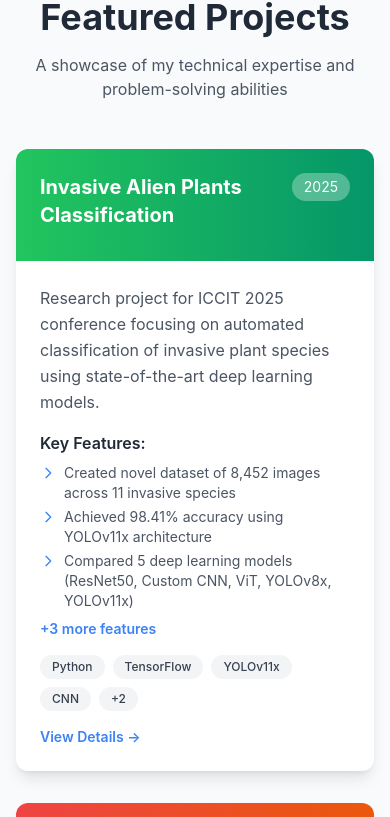
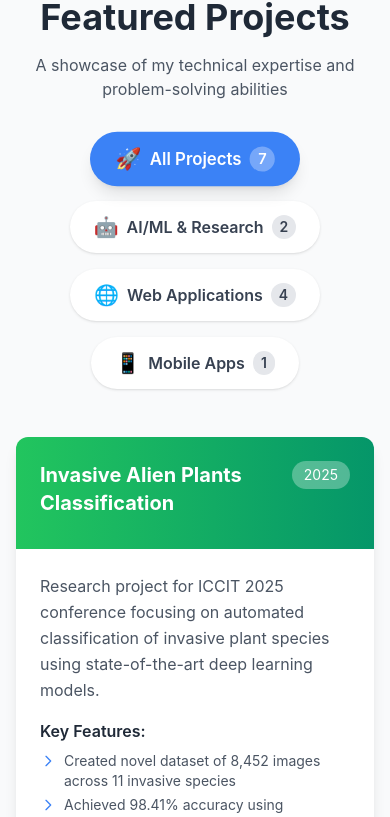
Before and after one commit to Kaoserahamed/Portfolio, a React (Create React App) app: page / in a window 390 px wide. Shown: the part 5596-6413 px from the top of the page. Built offline with nearby package versions, Linux system fonts and the light colour scheme.

Commit message:
Add category filtering for projects (AI/ML, Web, Mobile)

```diff
--- a/src/components/Projects.js
+++ b/src/components/Projects.js
@@ -3,11 +3,20 @@ import ProjectDetail from './ProjectDetail';
 
 const Projects = () => {
   const [selectedProject, setSelectedProject] = useState(null);
+  const [activeCategory, setActiveCategory] = useState('all');
 
-  const projects = [
+  const categories = [
+    { id: 'all', name: 'All Projects', icon: '🚀' },
+    { id: 'ai-ml', name: 'AI/ML & Research', icon: '🤖' },
+    { id: 'web', name: 'Web Applications', icon: '🌐' },
+    { id: 'mobile', name: 'Mobile Apps', icon: '📱' },
+  ];
+
+  const allProjects = [
     {
       title: 'Invasive Alien Plants Classification',
       year: '2025',
+      category: 'ai-ml',
       subtitle: 'Deep Learning for Ecological Conservation',
       description: 'Research project for ICCIT 2025 conference focusing on automated classification of invasive plant species using state-of-the-art deep learning models.',
       fullDescription: 'This research addresses the ecological threat of invasive alien plants in Bangladesh through deep learning. A dataset of 8,452 images representing 11 invasive species was collected from diverse ecological sites across the Sylhet region. The study demonstrates that YOLOv11x achieves 98.41% classification accuracy, enabling reliable identification for early detection and mitigation efforts.',
@@ -51,6 +60,7 @@ const Projects = () => {
     {
       title: 'Smart Traffic Management System',
       year: '2024',
+      category: 'ai-ml',
       subtitle: 'AI-Powered Traffic Light Control with Reinforcement Learning',
       description: 'An intelligent traffic light control system using Proximal Policy Optimization (PPO) reinforcement learning to optimize traffic flow at intersections and reduce congestion.',
       fullDescription: 'This project implements an AI-powered traffic light controller that learns optimal signal timing strategies through reinforcement learning. Unlike traditional fixed-time controllers, the system adapts to real-time traffic conditions using PPO algorithm with actor-critic architecture, achieving 30-50% reduction in average waiting time.',
@@ -94,6 +104,7 @@ const Projects = () => {
     {
       title: 'Task – Travel & Adventure Platform',
       year: '2025',
+      category: 'web',
       subtitle: 'Marketplace Connecting Travelers with Tour Companies',
       description: 'A comprehensive web-based travel platform that connects adventure lovers with multiple tour companies, offering personalized AI-based recommendations and seamless booking experiences.',
       fullDescription: 'Task is a travel marketplace designed to simplify trip planning by aggregating tour packages from multiple companies in one place. Users can explore destinations, compare packages, receive AI-powered recommendations, and book trips directly. The platform serves travelers, tour companies, and administrators with role-specific features and real-time communication.',
@@ -137,6 +148,7 @@ const Projects = () => {
     {
       title: 'E-Commerce & Food Delivery Platforms',
       year: '2025',
+      category: 'web',
       description: 'Full-stack e-commerce and food delivery applications with complete order management systems.',
       technologies: ['React', 'Node.js', 'MongoDB', 'REST API'],
       highlights: [
@@ -150,6 +162,7 @@ const Projects = () => {
     {
       title: 'API Hub - API Catalog & Mocking Platform',
       year: '2026',
+      category: 'web',
       description: 'Platform for API discovery, documentation, and mock response generation using OpenAPI specifications.',
       technologies: ['Spring Boot', 'React', 'OpenAPI', 'Java'],
       highlights: [
@@ -163,6 +176,7 @@ const Projects = () => {
     {
       title: 'Meal Manager (Android)',
       year: '2024',
+      category: 'mobile',
       description: 'Modern Android application for managing shared meal expenses in hostels and shared apartments. Built with Jetpack Compose and MVVM architecture, featuring real-time synchronization across devices.',
       technologies: ['Kotlin', 'Jetpack Compose', 'Firebase', 'MVVM', 'Material Design 3'],
       highlights: [
@@ -179,6 +193,7 @@ const Projects = () => {
     {
       title: 'Dots and Boxes Game',
       year: '2023',
+      category: 'web',
       description: 'Classic multiplayer game implementation with intuitive GUI and game logic.',
       technologies: ['Java', 'Swing', 'Game Development'],
       highlights: [
@@ -191,18 +206,57 @@ const Projects = () => {
     },
   ];
 
+  // Filter projects based on active category
+  const filteredProjects = activeCategory === 'all'
+    ? allProjects
+    : allProjects.filter(project => project.category === activeCategory);
+
+  // Count projects by category
+  const projectCounts = {
+    all: allProjects.length,
+    'ai-ml': allProjects.filter(p => p.category === 'ai-ml').length,
+    web: allProjects.filter(p => p.category === 'web').length,
+    mobile: allProjects.filter(p => p.category === 'mobile').length,
+  };
+
   return (
     <section id="projects" className="py-20 bg-gray-50">
       <div className="container mx-auto px-4">
         <h2 className="text-4xl font-bold text-center text-gray-800 mb-4">
           Featured Projects
         </h2>
-        <p className="text-center text-gray-600 mb-12 max-w-2xl mx-auto">
+        <p className="text-center text-gray-600 mb-8 max-w-2xl mx-auto">
           A showcase of my technical expertise and problem-solving abilities
         </p>
 
+        {/* Category Filter */}
+        <div className="flex flex-wrap justify-center gap-4 mb-12">
+          {categories.map((category) => (
+            <button
+              key={category.id}
+              onClick={() => setActiveCategory(category.id)}
+              className={`px-6 py-3 rounded-full font-semibold transition-all duration-300 flex items-center gap-2 ${
+                activeCategory === category.id
+                  ? 'bg-primary text-white shadow-lg scale-105'
+                  : 'bg-white text-gray-700 hover:bg-gray-100 shadow'
+              }`}
+            >
+              <span className="text-xl">{category.icon}</span>
+              <span>{category.name}</span>
+              <span className={`text-sm px-2 py-0.5 rounded-full ${
+                activeCategory === category.id
+                  ? 'bg-white bg-opacity-30'
+                  : 'bg-gray-200'
+              }`}>
+                {projectCounts[category.id]}
+              </span>
+            </button>
+          ))}
+        </div>
+
+        {/* Projects Grid */}
         <div className="grid md:grid-cols-2 lg:grid-cols-3 gap-8 max-w-7xl mx-auto">
-          {projects.map((project, index) => (
+          {filteredProjects.map((project, index) => (
             <div
               key={index}
               className="bg-white rounded-xl shadow-lg overflow-hidden hover:shadow-2xl transition-all duration-300 hover:-translate-y-2 cursor-pointer"
```
